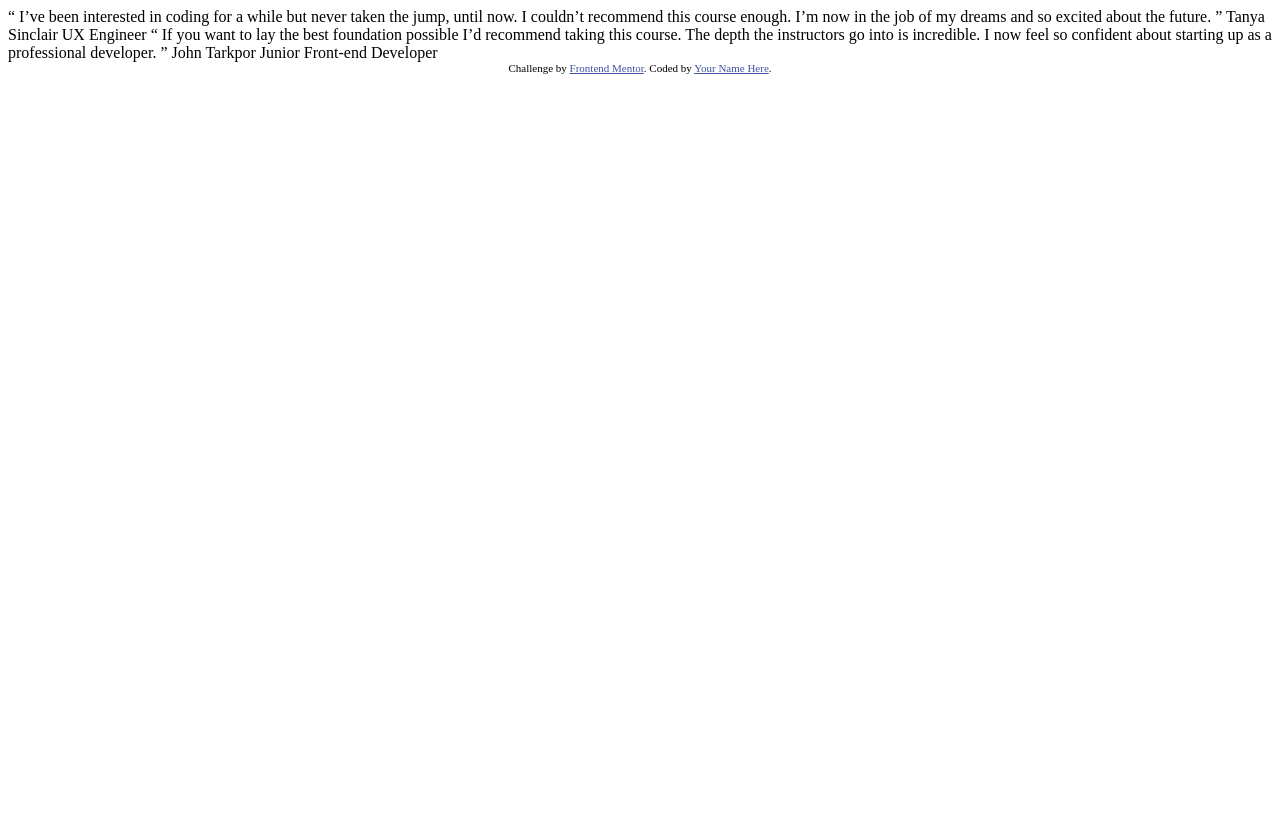
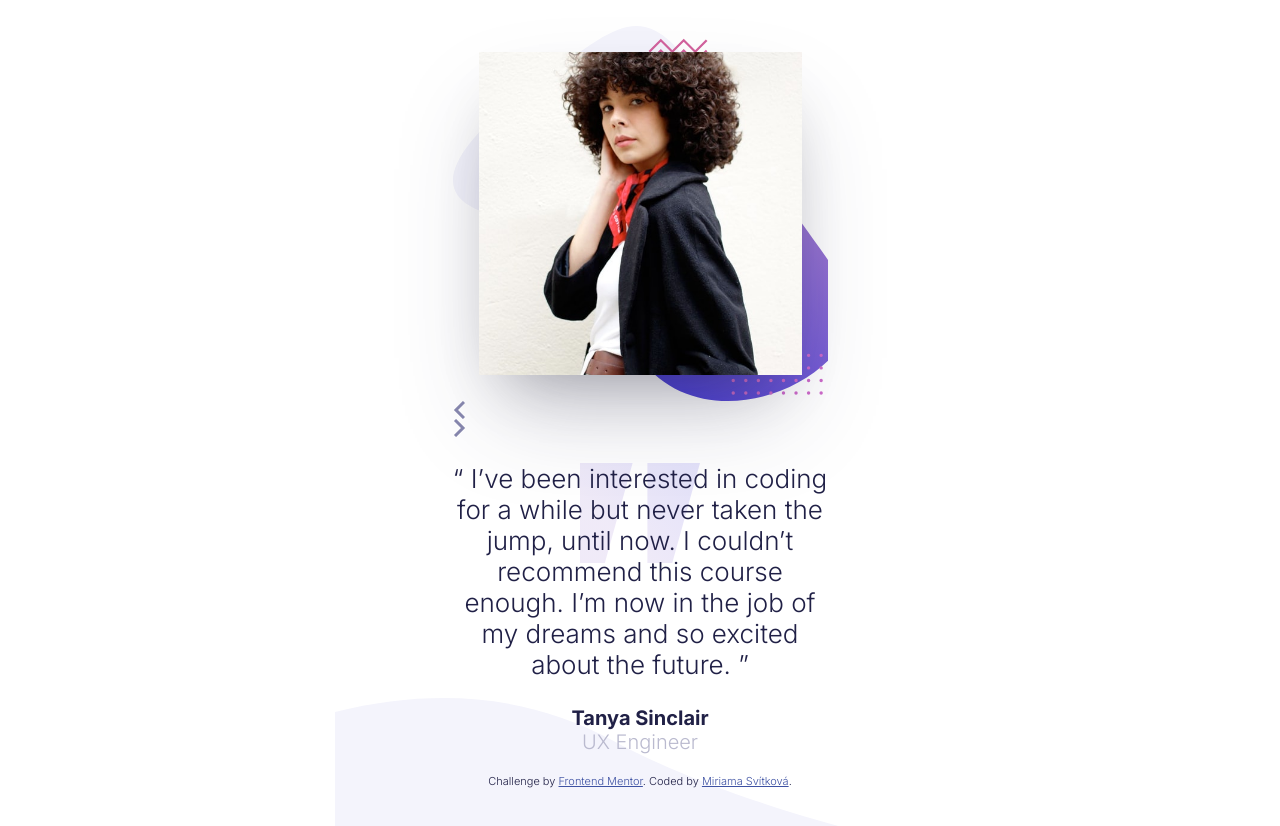
Before and after one commit to miri52/testimonials-slider, a plain HTML site: page index.html in a window 1280 px wide. Before the commit the page ends 800 px from the top, so only its background shows below. Drawn offline with Linux system fonts and the light colour scheme.

Commit message:
Set up html and css structure

```diff
--- a/index.html
+++ b/index.html
@@ -1,38 +1,75 @@
 <!DOCTYPE html>
 <html lang="en">
   <head>
-  <meta charset="UTF-8">
-  <meta name="viewport" content="width=device-width, initial-scale=1.0"> <!-- displays site properly based on user's device -->
-
-  <link rel="icon" type="image/png" sizes="32x32" href="./images/favicon-32x32.png">
-
+    <meta charset="UTF-8" />
+    <meta name="viewport" content="width=device-width, initial-scale=1.0" />
+    <link
+      rel="icon"
+      type="image/png"
+      sizes="32x32"
+      href="./images/favicon-32x32.png"
+    />
+    <link rel="preconnect" href="https://fonts.googleapis.com" />
+    <link rel="preconnect" href="https://fonts.gstatic.com" crossorigin />
+    <link
+      href="https://fonts.googleapis.com/css2?family=Inter:wght@300;500;700&display=swap"
+      rel="stylesheet"
+    />
+    <link rel="stylesheet" href="styles.css" />
     <title>Frontend Mentor | Coding Bootcamp Testimonials Slider</title>
-
-  <!-- Feel free to remove these styles or customise in your own stylesheet 👍 -->
-  <style>
-    .attribution { font-size: 11px; text-align: center; }
-    .attribution a { color: hsl(228, 45%, 44%); }
-  </style>
   </head>
   <body>
-
-  “ I’ve been interested in coding for a while but never taken the jump, until now.
-  I couldn’t recommend this course enough. I’m now in the job of my dreams and so
-  excited about the future. ”
-
-  Tanya Sinclair
-  UX Engineer
-
-  “ If you want to lay the best foundation possible I’d recommend taking this course.
-  The depth the instructors go into is incredible. I now feel so confident about
-  starting up as a professional developer. ”
-
-  John Tarkpor
-  Junior Front-end Developer
+    <main>
+      <div class="testiomonial">
+        <div class="testiomonial__img-container">
+          <img
+            class="testiomonial__img-container__img"
+            src="images/image-tanya.jpg"
+            alt="a picture of a woman with black curly hair wearing a red scarf and looking professional"
+          />
+        </div>
+        <div class="testimonial__btns">
+          <a href="#"
+            ><img
+              src="images/icon-prev.svg"
+              alt="Displays the previous testimonial"
+          /></a>
+          <a href="#"
+            ><img
+              src="images/icon-next.svg"
+              alt="Displays the next testimonial"
+          /></a>
+        </div>
+        <div class="testimonial__main-info">
+          <p class="testimonial__main-info__quote">
+            “ I’ve been interested in coding for a while but never taken the
+            jump, until now. I couldn’t recommend this course enough. I’m now in
+            the job of my dreams and so excited about the future. ”
+          </p>
+          <p class="testimonial__main-info__name">Tanya Sinclair</p>
+          <p class="testimonial__main-info__profession">UX Engineer</p>
+        </div>
+      </div>
+      <!-- “ If you want to lay the best foundation possible I’d recommend taking
+      this course. The depth the instructors go into is incredible. I now feel
+      so confident about starting up as a professional developer. ” John Tarkpor
+      Junior Front-end Developer -->
 
       <div class="attribution">
-    Challenge by <a href="https://www.frontendmentor.io?ref=challenge" target="_blank">Frontend Mentor</a>.
-    Coded by <a href="#">Your Name Here</a>.
+        Challenge by
+        <a
+          class="attribution__link"
+          href="https://www.frontendmentor.io?ref=challenge"
+          target="_blank"
+          >Frontend Mentor</a
+        >. Coded by
+        <a
+          class="attribution__link"
+          href="https://github.com/miri52"
+          target="_blank"
+          >Miriama Svítková</a
+        >.
       </div>
+    </main>
   </body>
 </html>
--- /dev/null
+++ b/styles.css
@@ -0,0 +1,81 @@
+* {
+  box-sizing: border-box;
+}
+
+:root {
+  --color-primary: hsl(240, 38%, 20%);
+  --color-secondary: hsl(240, 18%, 77%);
+
+  --ff: "Inter", sans-serif;
+  --fs-body: 26px;
+  --fs-small: 20px;
+  --fs-extra: 11px;
+  --fw-light: 300;
+  --fw-reg: 400;
+  --fw-bold: 700;
+}
+
+body {
+  font-family: var(--ff);
+  font-size: var(--fs-body);
+  color: var(--color-primary);
+  font-weight: var(--fw-light);
+  text-align: center;
+  background: url(/images/pattern-curve.svg);
+  background-repeat: no-repeat;
+  background-position: bottom;
+}
+
+img {
+  display: block;
+  max-width: 100%;
+}
+
+main {
+  height: 100vh;
+  width: 80%;
+  max-width: 375px;
+  margin: 1em auto;
+
+  /* background-size: contain;
+  background-repeat: no-repeat; */
+}
+
+.testiomonial__img-container {
+  background: yellow;
+  background: url(/images/pattern-bg.svg);
+  background-size: cover;
+  position: center;
+  padding: 1em;
+}
+
+.testiomonial__img-container__img {
+  box-shadow: rgba(50, 50, 93, 0.25) 0px 50px 100px -20px,
+    rgba(0, 0, 0, 0.3) 0px 30px 60px -30px;
+}
+
+.testimonial__main-info {
+  background: url(/images/pattern-quotes.svg);
+  background-repeat: no-repeat;
+  background-position: top;
+}
+
+.testimonial__main-info__name {
+  font-weight: var(--fw-bold);
+  font-size: var(--fs-small);
+  margin-bottom: 0;
+}
+
+.testimonial__main-info__profession {
+  color: var(--color-secondary);
+  font-size: var(--fs-small);
+  margin-top: 0;
+}
+
+.attribution {
+  font-size: var(--fs-extra);
+  text-align: center;
+}
+.attribution__link {
+  color: hsl(228, 45%, 44%);
+}
```
Also changed, not shown: 1 other file. Lines whose indentation alone changed are shown as unchanged.
